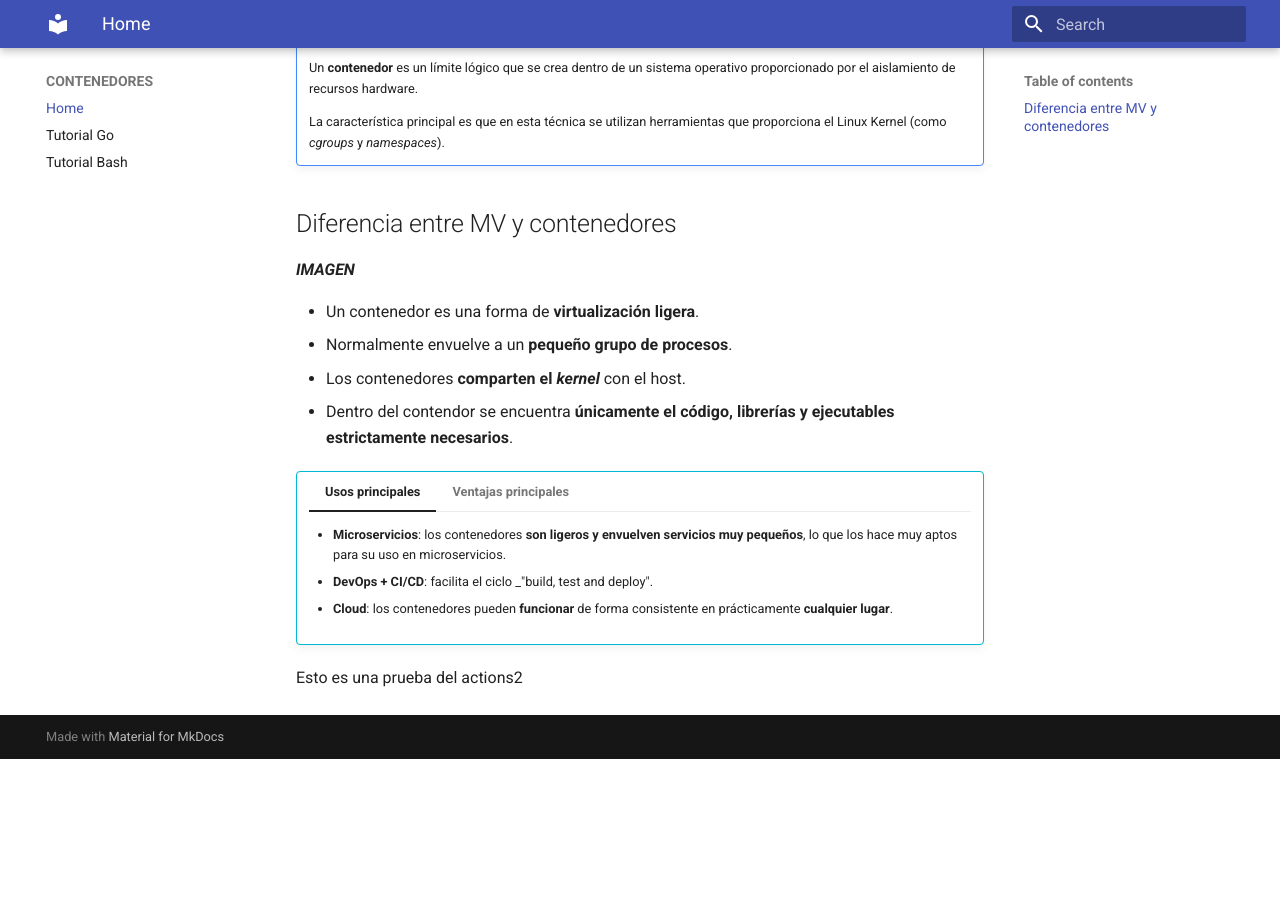
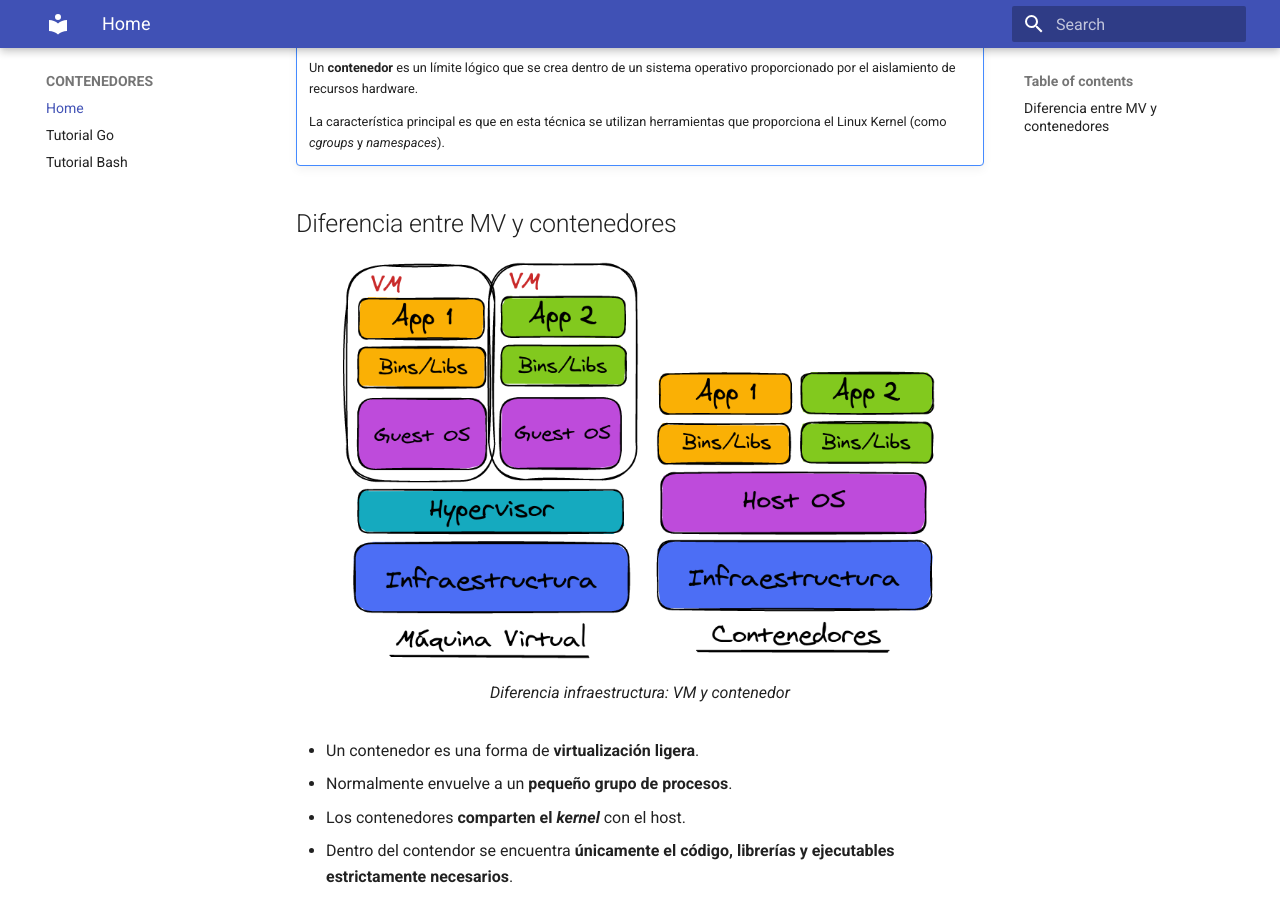
Before and after one commit to casteloig/Aproximacion-Contenedores, an MkDocs documentation site: the page built from docs/index.md, in a window 1280 px wide and 900 px high, scrolled down 385 px. Built offline with MkDocs 1.6.1 and Material for MkDocs 9.7.7, drawn with Linux system fonts in a browser that asks for light colours; before the commit the page ends 1144 px from its top, so only the background shows below that.

Commit message:
Prueba imagenes

```diff
--- a/docs/index.md
+++ b/docs/index.md
@@ -10,12 +10,14 @@ Existen dos tipos técnicas principales de virtualización:
 !!! note "Definición"
     Un **contenedor** es un límite lógico que se crea dentro de un sistema operativo proporcionado por el aislamiento de recursos hardware.
 
-
     La característica principal es que en esta técnica se utilizan herramientas que proporciona el Linux Kernel (como _cgroups_ y _namespaces_).
 
 ## Diferencia entre MV y contenedores
 
-*****IMAGEN*****
+<figure>
+  <img src="./img/vm_vs_cont.png" width="600" />
+  <figcaption>Diferencia infraestructura: VM y contenedor</figcaption>
+</figure>
 
 * Un contenedor es una forma de **virtualización ligera**.
 * Normalmente envuelve a un **pequeño grupo de procesos**.
--- a/mkdocs.yml
+++ b/mkdocs.yml
@@ -12,3 +12,4 @@ markdown_extensions:
     - pymdownx.superfences
     - pymdownx.tabbed
     - pymdownx.details
+    - attr_list
```
Also changed, not shown: docs/img/vm_vs_cont.png (added).
